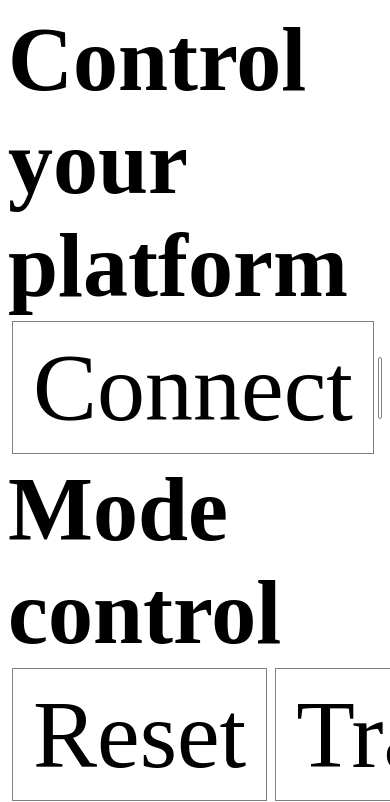
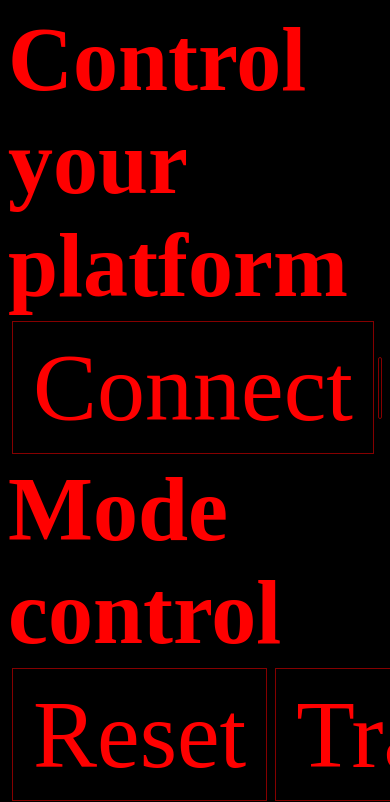
Before and after one commit to AirmanEpic/PlatformControl2, a plain HTML site: page index.html in a window 390 px wide. Shown: the top 802 px of the page. Drawn offline with Linux system fonts and the light colour scheme; some packages are replaced by stand-ins of ours.

Commit message:
Color changes

```diff
--- a/app.js
+++ b/app.js
@@ -38,7 +38,7 @@ function ondata(str){
 function on_connect_success(){
 	alert("Successful connection");
 
-	$('.checkbox').css({"background-color":"gray"})
+	$('.checkbox').css({"background-color":"#850000"})
 
 	$('.trackbutton').click(function(event) {
 		bluetoothSerial.write("t",function(){
--- a/main.css
+++ b/main.css
@@ -1,5 +1,10 @@
+body {
+	background-color:black
+}
+
 p,h1,h2,h3,h4,h5{
 	margin:0;
+	color:#ff0000;
 }
 
 h3{
@@ -15,7 +20,7 @@ h4{
 	align-items: center;
 	margin:4px;
 	padding:10px 20px;
-	border:1px solid gray;
+	border:1px solid #850000;
 }
 
 .button p{
@@ -30,6 +35,6 @@ h4{
 .checkbox{
 	height:60px;
 	width:60px;
-	border:1px solid gray;
+	border:1px solid #850000;
 	border-radius:2px;
 }
```
